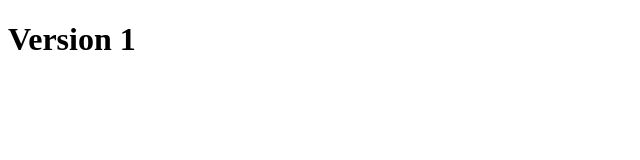
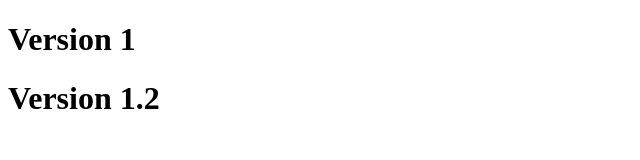
Before and after one commit to KarnaYaswanth/18r, a plain HTML site: page index.html in a window 1280 px wide. Shown: the whole page, without its empty margins (0-640 px from the left). Drawn offline with Linux system fonts and the light colour scheme.

Commit message:
Version 1.2

```diff
--- a/index.html
+++ b/index.html
@@ -7,5 +7,6 @@
 </head>
 <body>
     <h1>Version 1</h1>
+    <h1>Version 1.2</h1>
 </body>
 </html>
```
